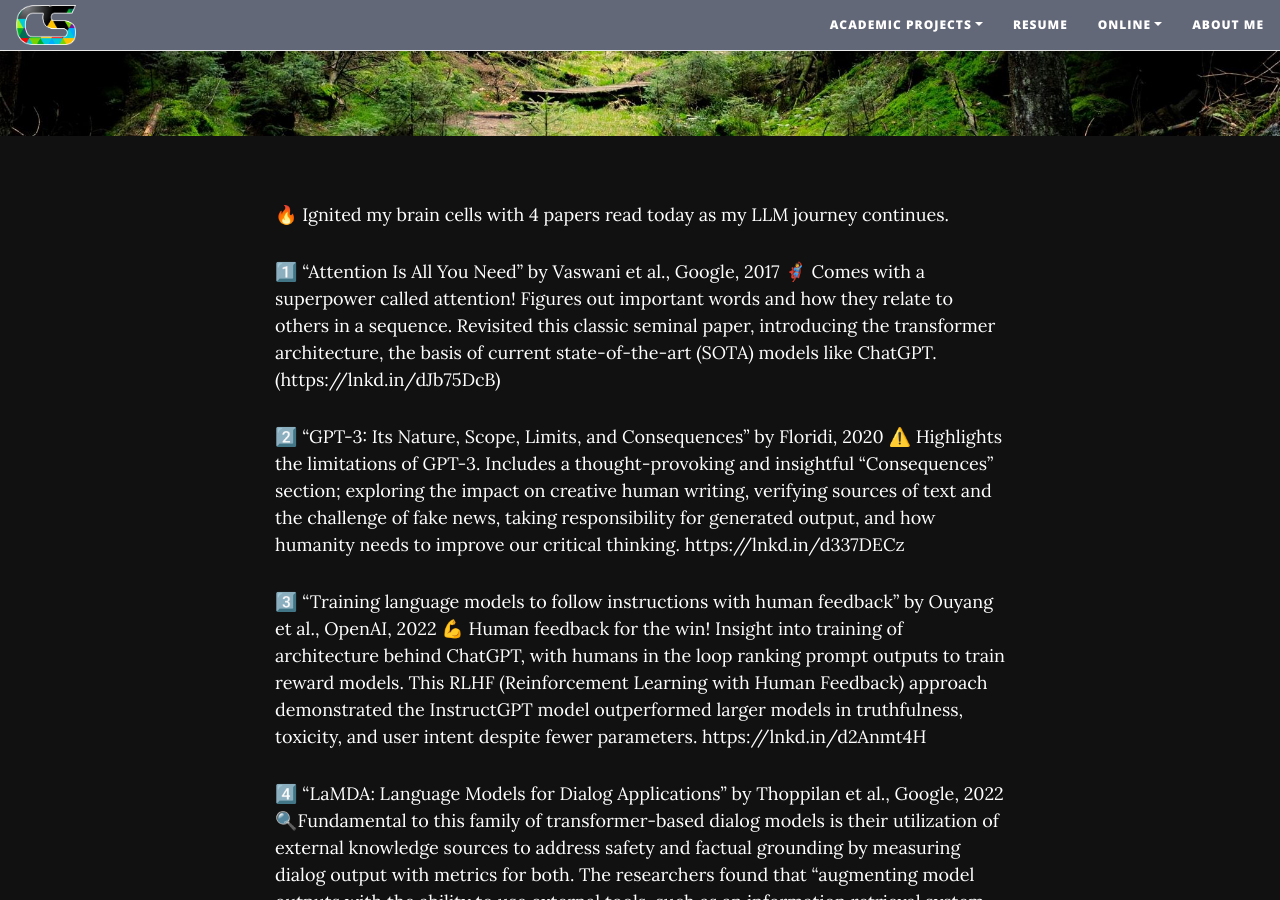
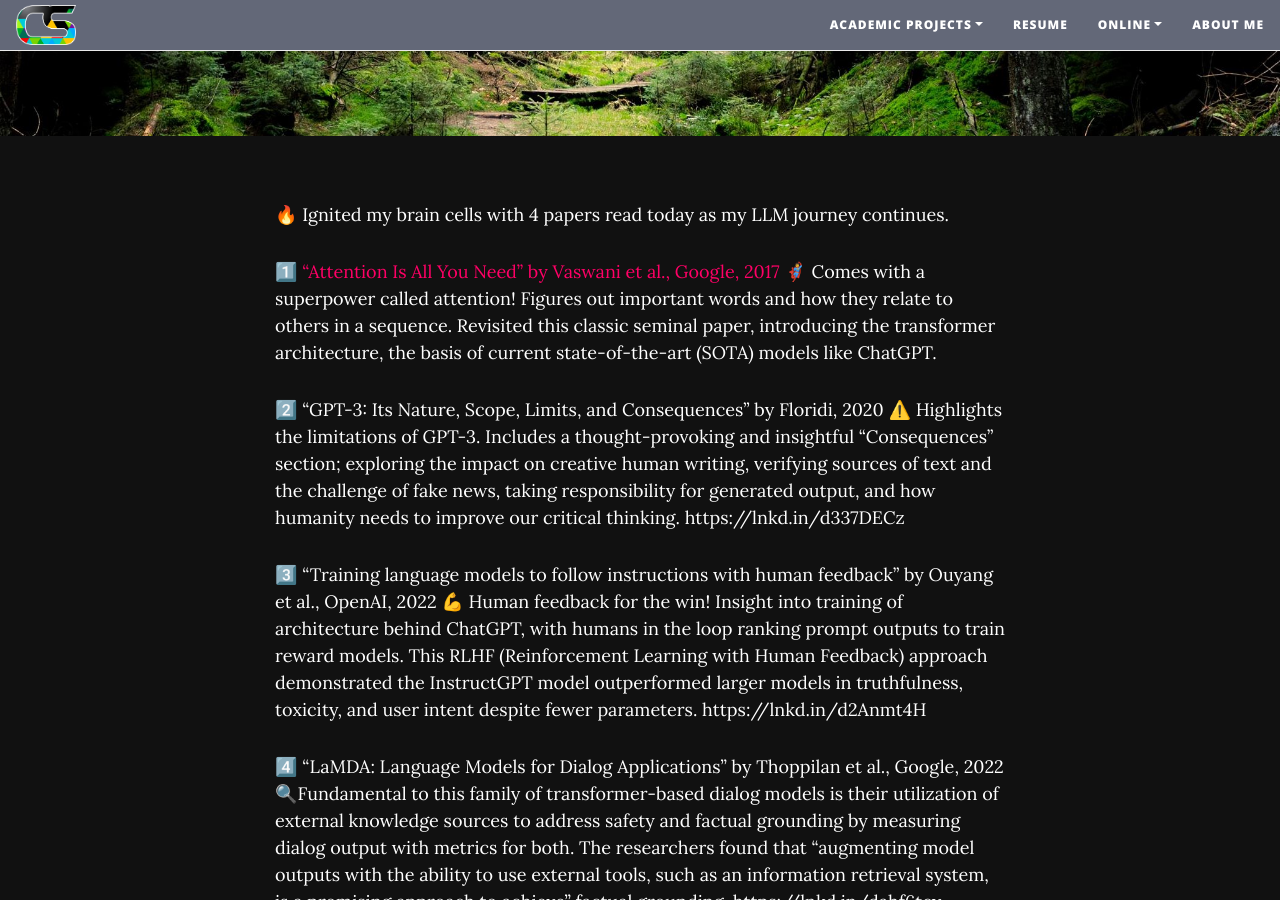
Before and after one commit to corticalstack/corticalstack.github.io, a Jekyll site: the page built from _posts/2023-07-02-llm-100days-day2.md, in a window 1280 px wide and 900 px high, scrolled down 452 px. Built offline with Jekyll 4.4.1, drawn with Linux system fonts in a browser that asks for light colours; nearby versions of some CDN libraries.

Commit message:
feat(new_post): new post

```diff
--- a/_posts/2023-07-02-llm-100days-day2.md
+++ b/_posts/2023-07-02-llm-100days-day2.md
@@ -7,9 +7,9 @@
 ---
 🔥 Ignited my brain cells with 4 papers read today as my LLM journey continues.
 
-1️⃣ "Attention Is All You Need" by Vaswani et al., Google, 2017
+1️⃣ ["Attention Is All You Need" by Vaswani et al., Google, 2017](https://lnkd.in/dJb75DcB)
 🦸‍♂️ Comes with a superpower called attention! Figures out important words and how they relate to others in a sequence. Revisited this classic seminal paper, introducing the transformer architecture, the basis of current state-of-the-art (SOTA) models like ChatGPT.
-(https://lnkd.in/dJb75DcB)
+
 
 2️⃣ "GPT-3: Its Nature, Scope, Limits, and Consequences" by Floridi, 2020
 ⚠️ Highlights the limitations of GPT-3. Includes a thought-provoking and insightful "Consequences" section; exploring the impact on creative human writing, verifying sources of text and the challenge of fake news, taking responsibility for generated output, and how humanity needs to improve our critical thinking.
```
